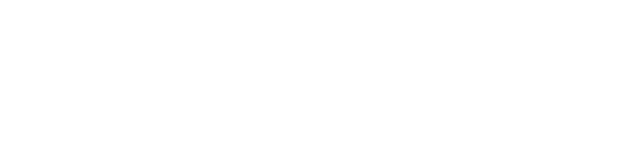
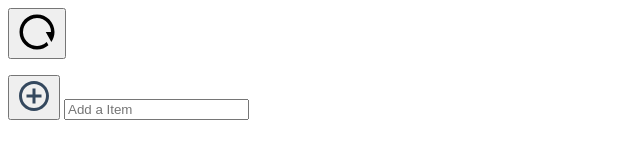
Before and after one commit to SepandJP/todo-js-localstorage, a website: page index.html in a window 1280 px wide. Shown: the whole page, without its empty margins (0-640 px from the left). Drawn offline with Linux system fonts and the light colour scheme.

Commit message:
Created base html

```diff
--- a/index.html
+++ b/index.html
@@ -10,6 +10,32 @@
 <body>
     <div class="container">
 
+			<header>
+				<div >
+					<button id="#refresh-button">
+						<object data="/public/images/refresh-icon.svg" type="image/svg+xml"></object>
+					</button>
+				</div>
+				<div id="today-date"></div>
+			</header>
+
+			<main>
+				<div id="content">
+					<ul id="todo-tasks-list"></ul>
+				</div>
+
+				<div id="add-task-section">
+                    <button id="add-task-button">
+                        <i>
+                            <object data="/public/images/add-icon.svg" type="image/svg+xml"></object>
+                        </i>
+                    </button>
+                        <input type="text" id="input" placeholder="Add a Item" onkeypress="keyAddToDo()">
+				</div>
+			</main>
+
+			<footer>
+			</footer>
     </div>
 </body>
 </html>
```
Also changed, not shown: public/images/add-icon.svg (added), public/images/refresh-icon.svg (added).
